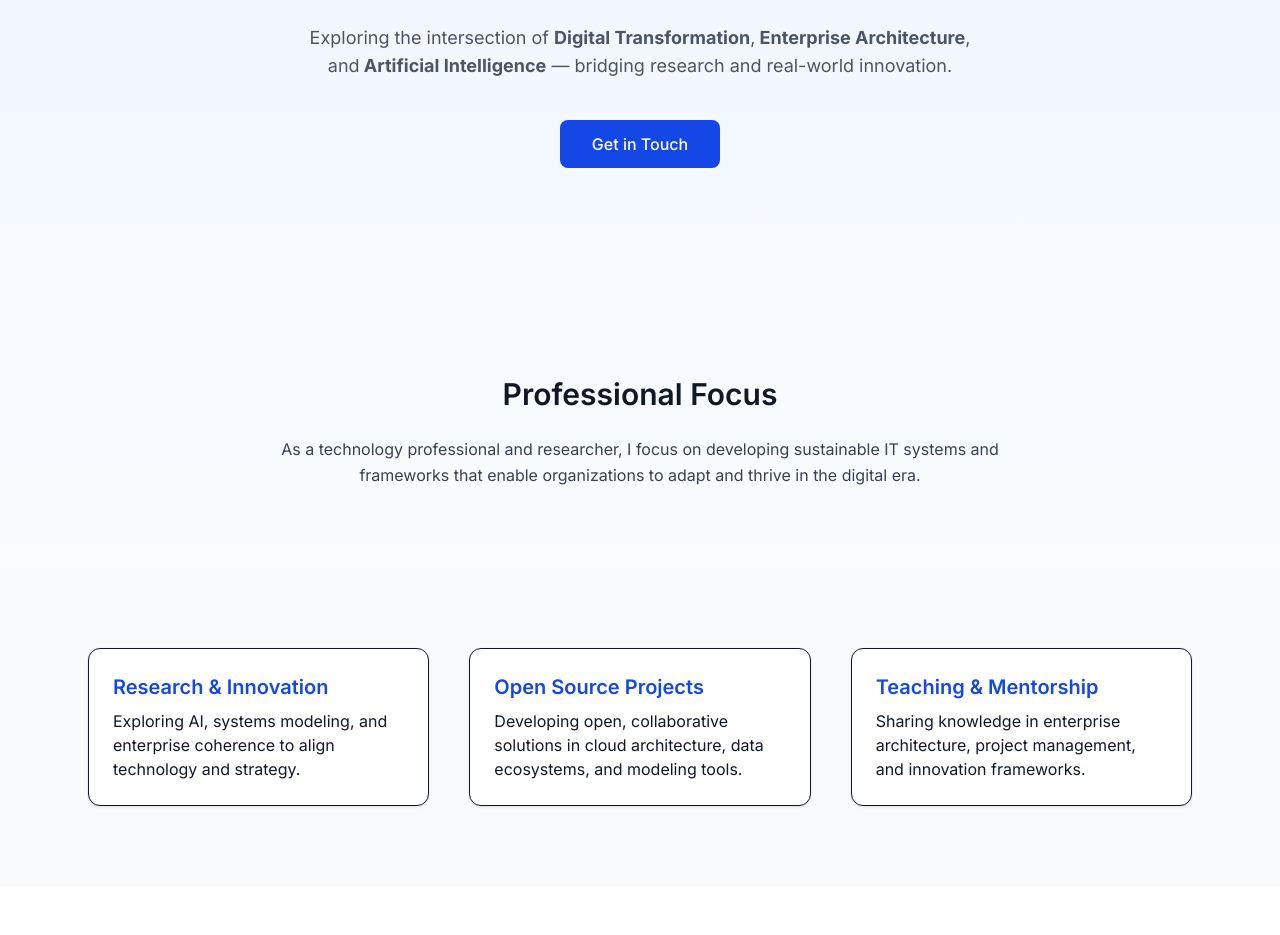
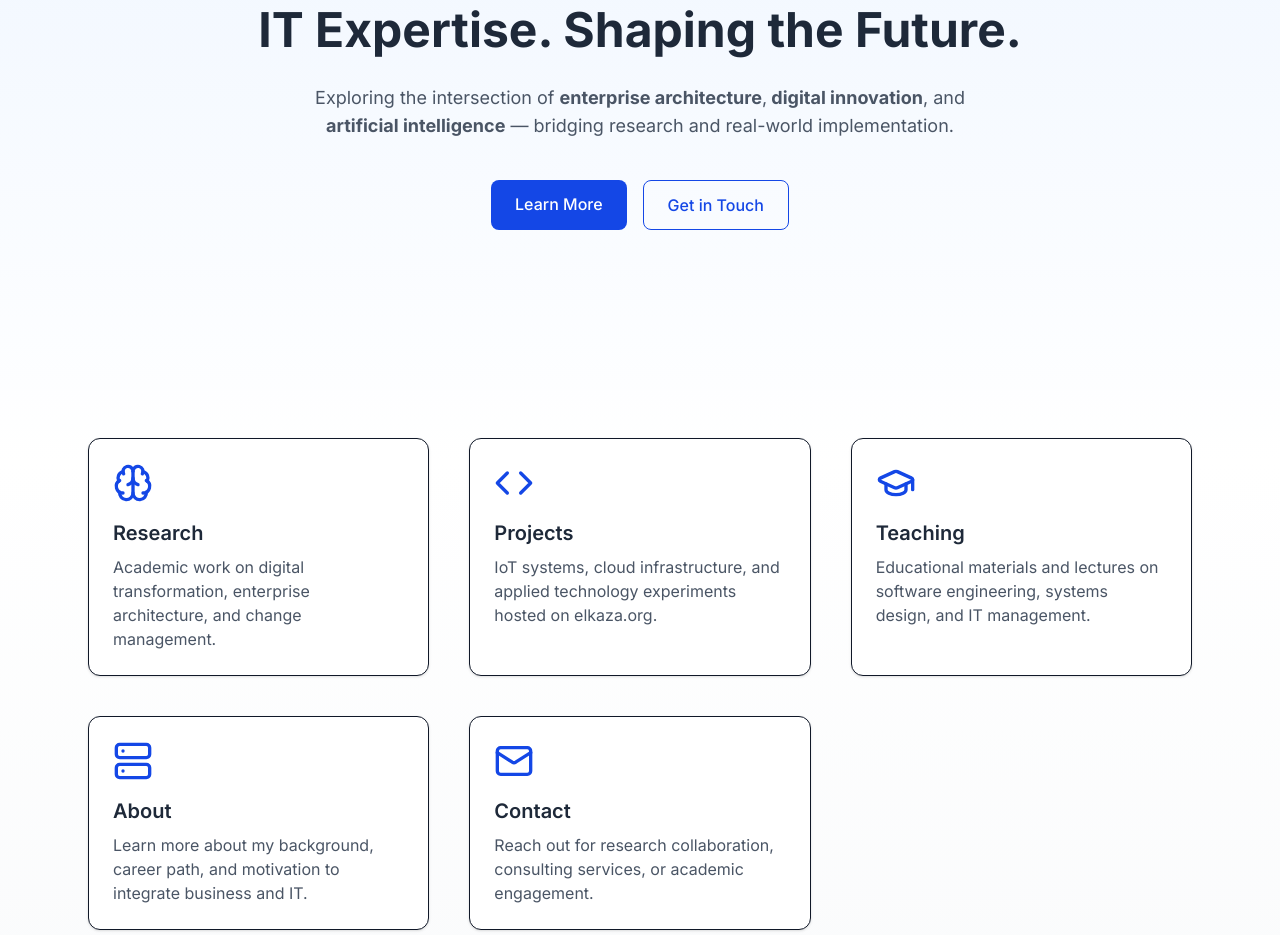
Before and after one commit to Elkaza/elkaza-org, a Next.js app: page / in a window 1280 px wide. Shown: the part 317-1252 px from the top of the page. Before the commit the page ends 1203 px from the top, so only its background shows below. Built offline with nearby package versions, Linux system fonts and the light colour scheme.

Commit message:
feat: add professional homepage with hero and navigation cards

```diff
--- a/app/page.tsx
+++ b/app/page.tsx
@@ -1,70 +1,99 @@
 // app/page.tsx
+import Link from "next/link";
+import { Brain, Code, Server, GraduationCap, Mail } from "lucide-react";
+
 export default function HomePage() {
   return (
-    <main className="min-h-screen bg-gradient-to-b from-blue-50 to-white text-gray-900">
+    <main className="min-h-screen bg-gradient-to-b from-blue-50 via-white to-gray-50 text-gray-900">
       {/* HERO SECTION */}
       <section className="text-center py-32 px-6">
-        <h1 className="text-5xl font-bold mb-6 leading-tight text-gray-800">
-          Welcome to <span className="text-blue-700">Elkaza.org</span>
+        <h1 className="text-5xl font-bold mb-6 text-gray-800 leading-tight">
+          Digital Transformation. <br /> IT Expertise. Shaping the Future.
         </h1>
         <p className="text-lg text-gray-600 max-w-2xl mx-auto mb-10">
-          Exploring the intersection of <strong>Digital Transformation</strong>,
-          <strong> Enterprise Architecture</strong>, and
-          <strong> Artificial Intelligence</strong> — bridging research and
-          real-world innovation.
+          Exploring the intersection of <strong>enterprise architecture</strong>,
+          <strong> digital innovation</strong>, and <strong>artificial intelligence</strong> — bridging
+          research and real-world implementation.
         </p>
-        <a
-          href="/contact"
-          className="inline-block bg-blue-700 text-white px-8 py-3 rounded-lg font-medium hover:bg-blue-800 transition"
-        >
-          Get in Touch
-        </a>
+
+        <div className="flex justify-center gap-4">
+          <Link
+            href="/about"
+            className="bg-blue-700 text-white px-6 py-3 rounded-lg font-medium hover:bg-blue-800 transition"
+          >
+            Learn More
+          </Link>
+          <Link
+            href="/contact"
+            className="border border-blue-700 text-blue-700 px-6 py-3 rounded-lg font-medium hover:bg-blue-50 transition"
+          >
+            Get in Touch
+          </Link>
+        </div>
       </section>
 
-      {/* INTRO SECTION */}
-      <section className="max-w-5xl mx-auto px-6 py-20 text-center">
-        <h2 className="text-3xl font-semibold mb-6">Professional Focus</h2>
-        <p className="text-gray-700 leading-relaxed max-w-3xl mx-auto">
-          As a technology professional and researcher, I focus on developing
-          sustainable IT systems and frameworks that enable organizations to
-          adapt and thrive in the digital era.
-        </p>
+      {/* QUICK NAVIGATION CARDS */}
+      <section className="max-w-6xl mx-auto px-6 py-20 grid sm:grid-cols-2 lg:grid-cols-3 gap-10">
+        <Link
+          href="/research"
+          className="p-6 bg-white border rounded-xl shadow-sm hover:shadow-md transition"
+        >
+          <Brain className="text-blue-700 w-10 h-10 mb-4" />
+          <h2 className="text-xl font-semibold mb-2 text-gray-800">Research</h2>
+          <p className="text-gray-600">
+            Academic work on digital transformation, enterprise architecture, and change management.
+          </p>
+        </Link>
+
+        <Link
+          href="/projects"
+          className="p-6 bg-white border rounded-xl shadow-sm hover:shadow-md transition"
+        >
+          <Code className="text-blue-700 w-10 h-10 mb-4" />
+          <h2 className="text-xl font-semibold mb-2 text-gray-800">Projects</h2>
+          <p className="text-gray-600">
+            IoT systems, cloud infrastructure, and applied technology experiments hosted on elkaza.org.
+          </p>
+        </Link>
+
+        <Link
+          href="/teaching"
+          className="p-6 bg-white border rounded-xl shadow-sm hover:shadow-md transition"
+        >
+          <GraduationCap className="text-blue-700 w-10 h-10 mb-4" />
+          <h2 className="text-xl font-semibold mb-2 text-gray-800">Teaching</h2>
+          <p className="text-gray-600">
+            Educational materials and lectures on software engineering, systems design, and IT management.
+          </p>
+        </Link>
+
+        <Link
+          href="/about"
+          className="p-6 bg-white border rounded-xl shadow-sm hover:shadow-md transition"
+        >
+          <Server className="text-blue-700 w-10 h-10 mb-4" />
+          <h2 className="text-xl font-semibold mb-2 text-gray-800">About</h2>
+          <p className="text-gray-600">
+            Learn more about my background, career path, and motivation to integrate business and IT.
+          </p>
+        </Link>
+
+        <Link
+          href="/contact"
+          className="p-6 bg-white border rounded-xl shadow-sm hover:shadow-md transition"
+        >
+          <Mail className="text-blue-700 w-10 h-10 mb-4" />
+          <h2 className="text-xl font-semibold mb-2 text-gray-800">Contact</h2>
+          <p className="text-gray-600">
+            Reach out for research collaboration, consulting services, or academic engagement.
+          </p>
+        </Link>
       </section>
 
-      {/* HIGHLIGHT SECTION */}
-      <section className="bg-gray-50 py-20">
-        <div className="max-w-6xl mx-auto grid sm:grid-cols-2 lg:grid-cols-3 gap-10 px-6">
-          <div className="p-6 bg-white rounded-xl shadow-sm border hover:shadow-md transition">
-            <h3 className="font-semibold text-xl mb-2 text-blue-700">
-              Research & Innovation
-            </h3>
-            <p>
-              Exploring AI, systems modeling, and enterprise coherence to align
-              technology and strategy.
-            </p>
-          </div>
-
-          <div className="p-6 bg-white rounded-xl shadow-sm border hover:shadow-md transition">
-            <h3 className="font-semibold text-xl mb-2 text-blue-700">
-              Open Source Projects
-            </h3>
-            <p>
-              Developing open, collaborative solutions in cloud architecture,
-              data ecosystems, and modeling tools.
-            </p>
-          </div>
-
-          <div className="p-6 bg-white rounded-xl shadow-sm border hover:shadow-md transition">
-            <h3 className="font-semibold text-xl mb-2 text-blue-700">
-              Teaching & Mentorship
-            </h3>
-            <p>
-              Sharing knowledge in enterprise architecture, project management,
-              and innovation frameworks.
-            </p>
-          </div>
-        </div>
-      </section>
+      {/* FOOTER */}
+      <footer className="text-center py-10 border-t text-sm text-gray-500">
+        © {new Date().getFullYear()} Elkaza. Built with Next.js & TailwindCSS.
+      </footer>
     </main>
   );
 }
```
